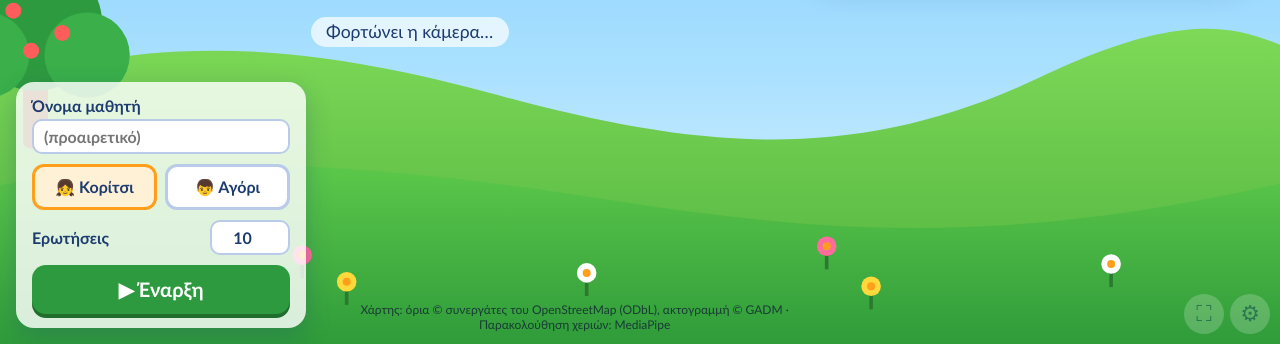
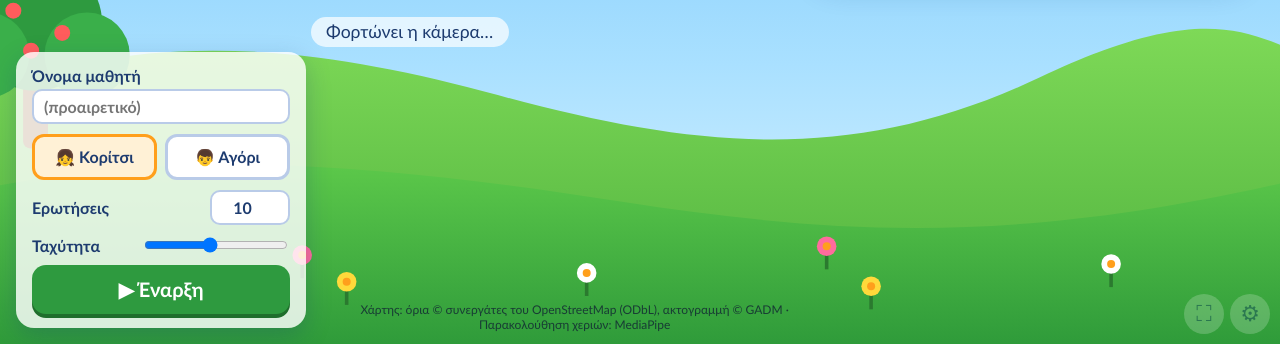
Before and after one commit to fanitarantsopoulou/computer-vision, a website built with Vite: page web/index.html in a window 1280 px wide. Shown: the part 456-800 px from the top of the page. Built offline with nearby package versions, Linux system fonts and the light colour scheme; no server answers; what @mediapipe/tasks-vision would draw is missing.

Commit message:
Slower clouds by default and a speed slider on the start screen
Co-Authored-By: Claude Sonnet 5.5 <noreply@anthropic.com>

```diff
--- a/web/index.html
+++ b/web/index.html
@@ -64,6 +64,9 @@
         <label class="field inline">Ερωτήσεις
           <input id="rounds" type="number" min="1" max="52" step="1" inputmode="numeric" />
         </label>
+        <label class="field inline">Ταχύτητα
+          <input id="speed" type="range" min="0.5" max="1.6" step="0.1" />
+        </label>
         <button id="start" type="button">▶ Έναρξη</button>
       </div>
 
--- a/web/src/game/play.js
+++ b/web/src/game/play.js
@@ -6,7 +6,7 @@ const CLOUDS = 6; // one right answer and five wrong ones
 const SIZE_LANES = 3; // clouds are sized as if the band held this many side by side
 const SLOT_WEIGHTS = [0.6, 0.9, 1.3, 1.5, 1.4]; // where a cloud can fall across the band; the middle and the map side are likelier
 const SPACING = 1.5; // vertical gap between consecutive clouds, in cloud heights
-const SPEED = 0.15; // fall speed, in screen heights per second
+const SPEED = 0.11; // fall speed at the default setting, in screen heights per second (the teacher scales it)
 const WRONG_COOLDOWN_S = 1.4;
 const WRONG_MESSAGES = ["Προσπάθησε ξανά!", "Σχεδόν! Δοκίμασε ξανά.", "Ωχ! Ξαναπροσπάθησε!"];
 const CHEERS = ["Μπράβο!", "Σωστά!", "Εξαιρετικά!", "Τα κατάφερες!"];
@@ -33,6 +33,7 @@ export class Play {
     this.locked = false;
     this.paused = false;
     this.rounds = 0;
+    this.speed = 1; // multiplier set from the teacher's speed slider
     this.nextIn = 0;
     this.bubbleIn = 0;
     this.time = 0;
@@ -171,7 +172,7 @@ export class Play {
   }
 
   place(dt, pointer) {
-    const speed = this.size.h * SPEED;
+    const speed = this.size.h * SPEED * this.speed;
     const slotW = this.playWidth / SLOT_WEIGHTS.length;
     let hovered = null;
     let best = Infinity;
--- a/web/src/main.js
+++ b/web/src/main.js
@@ -49,11 +49,12 @@ function renderAvatar() {
   $("avatar").innerHTML = avatarSvg(settings.avatar);
 }
 const startGame = () => setState("playing", performance.now());
-const setup = initSetup(settings, { onAvatar: renderAvatar, onStart: startGame });
+const setup = initSetup(settings, { onAvatar: renderAvatar, onStart: startGame, onSpeed: () => (play.speed = settings.speed) });
 function showIdleHint() {
   $("idle-hint").textContent = settings.autoStart ? "👋 Πλησίασε για να παίξουμε!" : "Πάτα Έναρξη όταν είσαι έτοιμος/η!";
 }
 showIdleHint();
+play.speed = settings.speed;
 renderAvatar();
 video.classList.toggle("preview", settings.showPreview);
 
--- a/web/src/settings.js
+++ b/web/src/settings.js
@@ -1,5 +1,5 @@
 const KEY = "gesture-vision-settings";
-const DEFAULTS = { avatar: "girl", rounds: 10, autoStart: false, sound: true, enterWidth: 0.14, showPreview: false, cameraId: "" };
+const DEFAULTS = { avatar: "girl", rounds: 10, speed: 1, autoStart: false, sound: true, enterWidth: 0.14, showPreview: false, cameraId: "" };
 
 export function loadSettings() {
   try {
--- a/web/src/setup.js
+++ b/web/src/setup.js
@@ -1,7 +1,7 @@
 import { saveSettings } from "./settings.js";
 
 /** Teacher controls on the idle screen: pupil name, boy/girl, number of questions. */
-export function initSetup(settings, { onAvatar, onStart }) {
+export function initSetup(settings, { onAvatar, onStart, onSpeed }) {
   const root = document.getElementById("setup");
   const name = document.getElementById("pupil-name");
   const rounds = document.getElementById("rounds");
@@ -25,6 +25,14 @@ export function initSetup(settings, { onAvatar, onStart }) {
     saveSettings(settings);
   });
 
+  const speed = document.getElementById("speed");
+  speed.value = settings.speed;
+  speed.addEventListener("input", () => {
+    settings.speed = Number(speed.value);
+    saveSettings(settings);
+    onSpeed();
+  });
+
   // Typing must not trigger the "T" shortcut or start the game.
   root.addEventListener("keydown", (e) => {
     e.stopPropagation();
--- a/web/src/style.css
+++ b/web/src/style.css
@@ -132,6 +132,7 @@ html, body { margin: 0; height: 100%; overflow: hidden; background: #a9e0ff; col
 #setup .field.inline { flex-direction: row; align-items: center; justify-content: space-between; }
 #setup input { font: inherit; padding: 6px 10px; border: 2px solid #b9cbe8; border-radius: 10px; color: var(--ink); background: #fff; }
 #setup input[type="number"] { width: 5em; text-align: center; }
+#setup input[type="range"] { width: 9em; padding: 0; border: 0; background: none; }
 #setup .seg { display: flex; gap: 8px; }
 #setup .seg button { flex: 1; padding: 10px 6px; border: 3px solid #b9cbe8; border-radius: 12px; background: #fff; color: var(--ink); font: inherit; font-weight: 700; }
 #setup .seg button.on { border-color: var(--lit); background: #fff1d6; }
```
